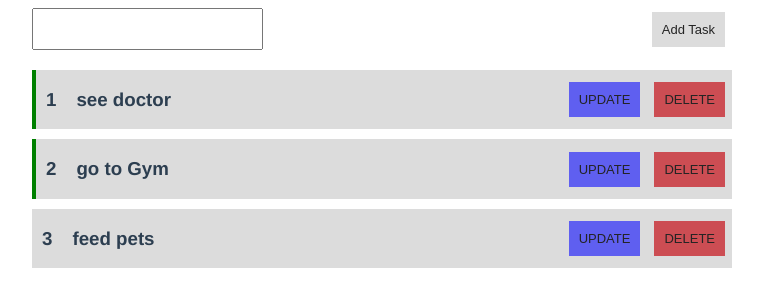
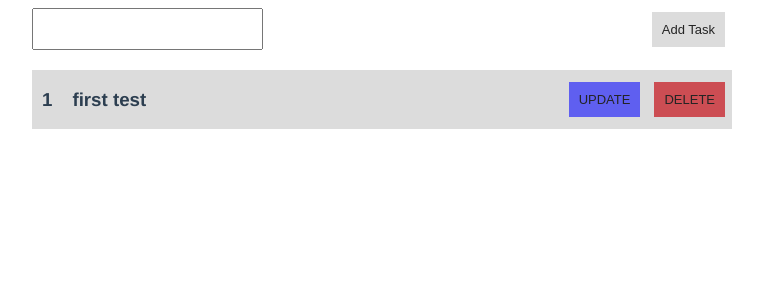
Before and after one commit to mkhavari01/todo-vue, a Vue app: page / in a window 1280 px wide. Shown: the top 306 px of the page, without its empty margins (258-1021 px from the left). Built offline with nearby package versions, Linux system fonts and the light colour scheme; data requests are answered from the project's data file.

Commit message:
add delete and post request

```diff
--- a/db.json
+++ b/db.json
@@ -1,15 +1,9 @@
 {
-    "tasks" : [{
-        "id" : 1,
-        "text" : "see doctor",
-        "reminder" : true
-      },{
-        "id" : 2,
-        "text" : "go to Gym",
-        "reminder" : true
-      },{
-        "id" : 3,
-        "text" : "feed pets",
-        "reminder" : false
-      }]
+  "tasks": [
+    {
+      "id": 1,
+      "text": "first test",
+      "reminder": false
+    }
+  ]
 }
--- a/package.json
+++ b/package.json
@@ -5,9 +5,10 @@
   "scripts": {
     "serve": "vue-cli-service serve",
     "build": "vue-cli-service build",
-    "backend" : "json-server --watch db.json --port 5000"
+    "backend": "json-server --watch db.json --port 5000"
   },
   "dependencies": {
+    "axios": "^0.25.0",
     "core-js": "^3.6.5",
     "json-server": "^0.17.0",
     "vue": "^3.0.0",
--- a/src/App.vue
+++ b/src/App.vue
@@ -8,6 +8,7 @@
 
 import Header from './components/Header.vue'
 import Tasks from './components/Tasks.vue'
+import axios from 'axios'
 
 export default {
   name: 'App',
@@ -17,34 +18,33 @@ export default {
   },
   data(){
     return {
-      tasks : []
+      tasks : [],
     }
   },
-  created(){
-    this.tasks = [{
-      id : 1,
-      text : 'see doctor',
-      reminder : true,
-    },{
-      id : 2,
-      text : 'go to Gym',
-      reminder : true,
-    },{
-      id : 3,
-      text : 'feed pets',
-      reminder : false,
-    }]
+  async created(){
+    this.tasks = await this.fetchData()
   },
   methods : {
     deleteTask(id) {
-      this.tasks = this.tasks.filter((task) => task.id !== id)
+      axios.delete(process.env.VUE_APP_AXIOS_URL+`/${id}`).then((res)=>{
+        this.tasks = this.tasks.filter((task) => task.id !== id)
+      }).catch((err)=>{
+        console.log(err)
+      })
     },
     addTask(desc){
-      this.tasks.push({
+      axios.post(process.env.VUE_APP_AXIOS_URL,{
         id : this.tasks.length + 1,
         text : desc,
         reminder : false
+      }).then((res)=>{
+        console.log('res',res)
+        this.tasks = [...this.tasks,res.data]
       })
+    },
+    async fetchData(){
+      const res = await axios.get(process.env.VUE_APP_AXIOS_URL);
+      return res.data
     }
   }
 }
```
Also changed, not shown: 2 other files (tests, documents, lock files or other folders).
